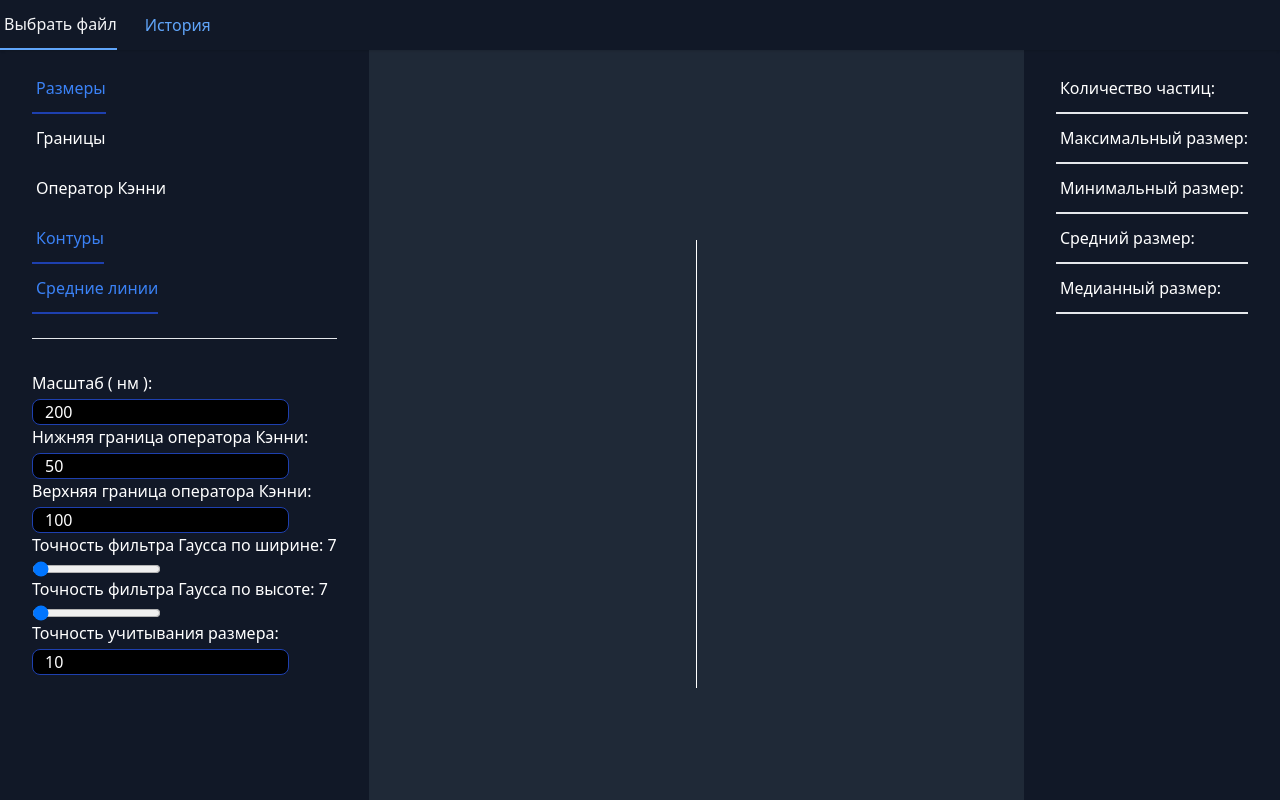
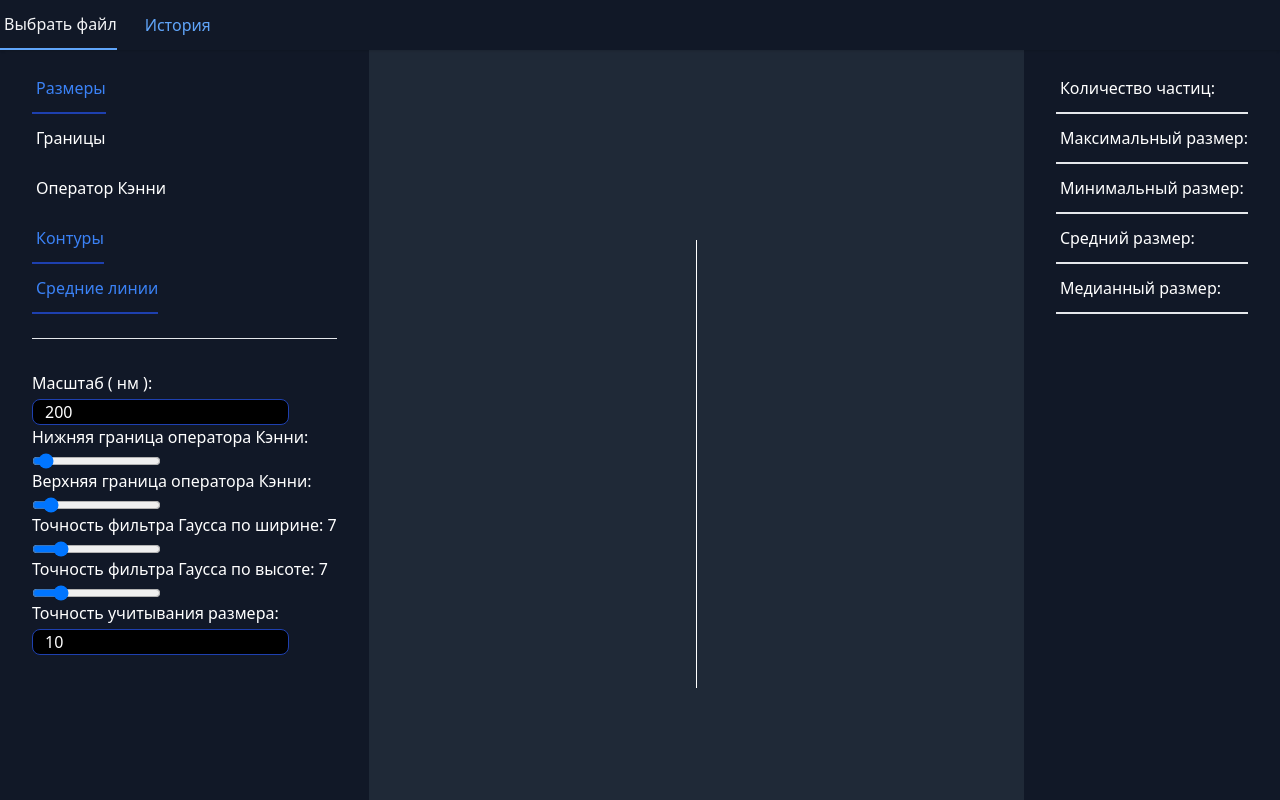
Before and after one commit to DmitriDanshin/measurer-nano-particles, a Vue app in the folder frontend/: page / in a window 1280 px wide. Built offline with nearby package versions, Linux system fonts and the light colour scheme.

Commit message:
change Canny threshold options

```diff
--- a/frontend/src/components/AppOptions.vue
+++ b/frontend/src/components/AppOptions.vue
@@ -113,7 +113,11 @@
             <input
                 id="lower_threshold"
                 v-model="options.lowerThreshold"
-                class="mt-1 border rounded-lg px-3 bg-black border-blue-800 placeholder-white-500 text-white block "
+                class="mt-1 block"
+                type="range"
+                min="0"
+                max="1000"
+                step="10"
                 @change="emit"
             />
           </li>
@@ -127,7 +131,11 @@
             <input
                 id="upper_threshold"
                 v-model="options.upperThreshold"
-                class="mt-1 border rounded-lg px-3 bg-black border-blue-800 placeholder-white-500 text-white block "
+                class="mt-1 block"
+                type="range"
+                min="0"
+                max="1000"
+                step="10"
                 @change="emit"
             />
           </li>
@@ -149,9 +157,9 @@
                 v-model="options.gaussianAccuracyWidth"
                 class="mt-1 block"
                 type="range"
-                min="1"
-                max="1001"
-                step="10"
+                min="3"
+                max="25"
+                step="2"
                 @change="emit"
             />
           </li>
@@ -173,9 +181,9 @@
                 v-model="options.gaussianAccuracyHeight"
                 class="mt-1 block"
                 type="range"
-                min="1"
-                max="1001"
-                step="10"
+                min="3"
+                max="25"
+                step="2"
                 @change="emit"
             />
           </li>
```
